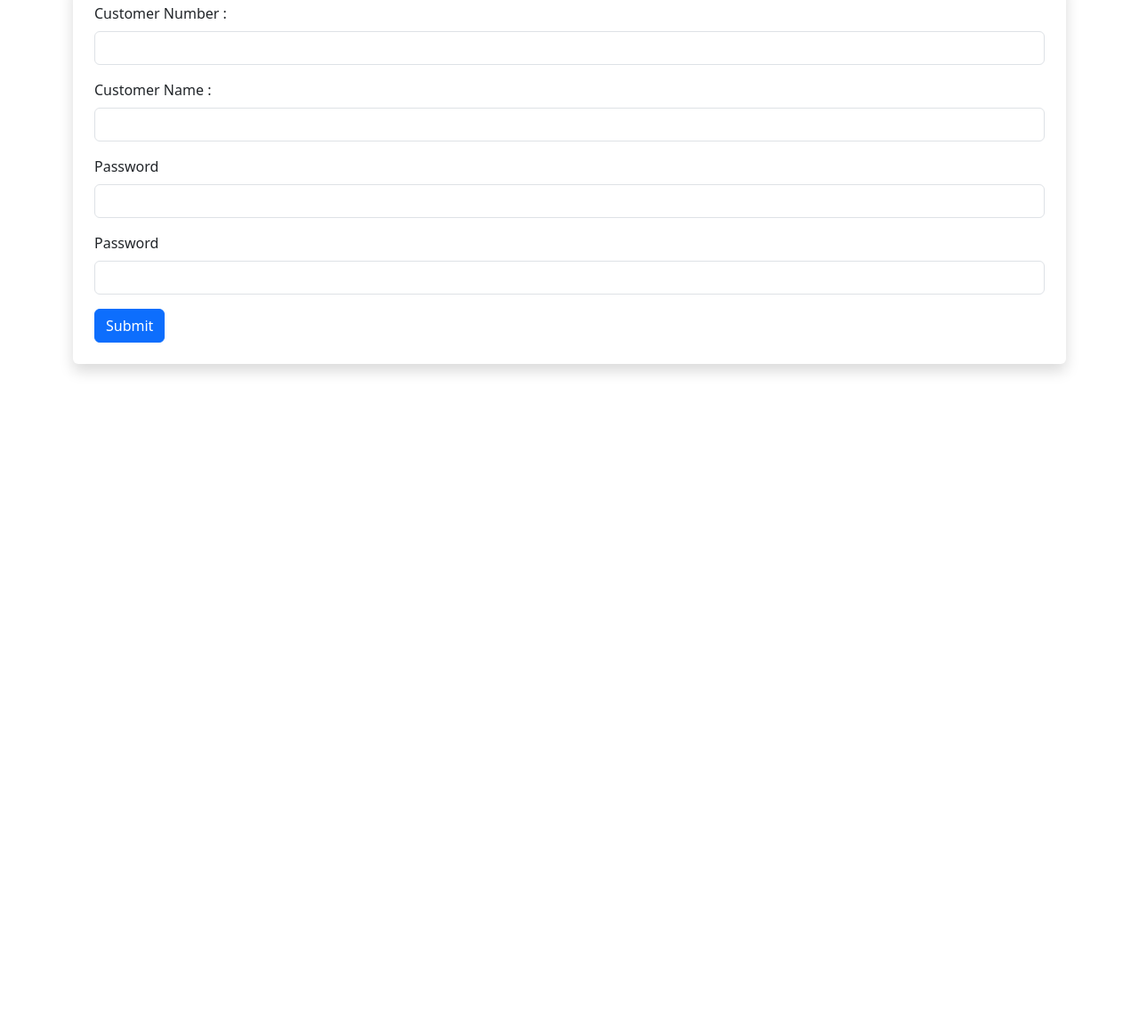
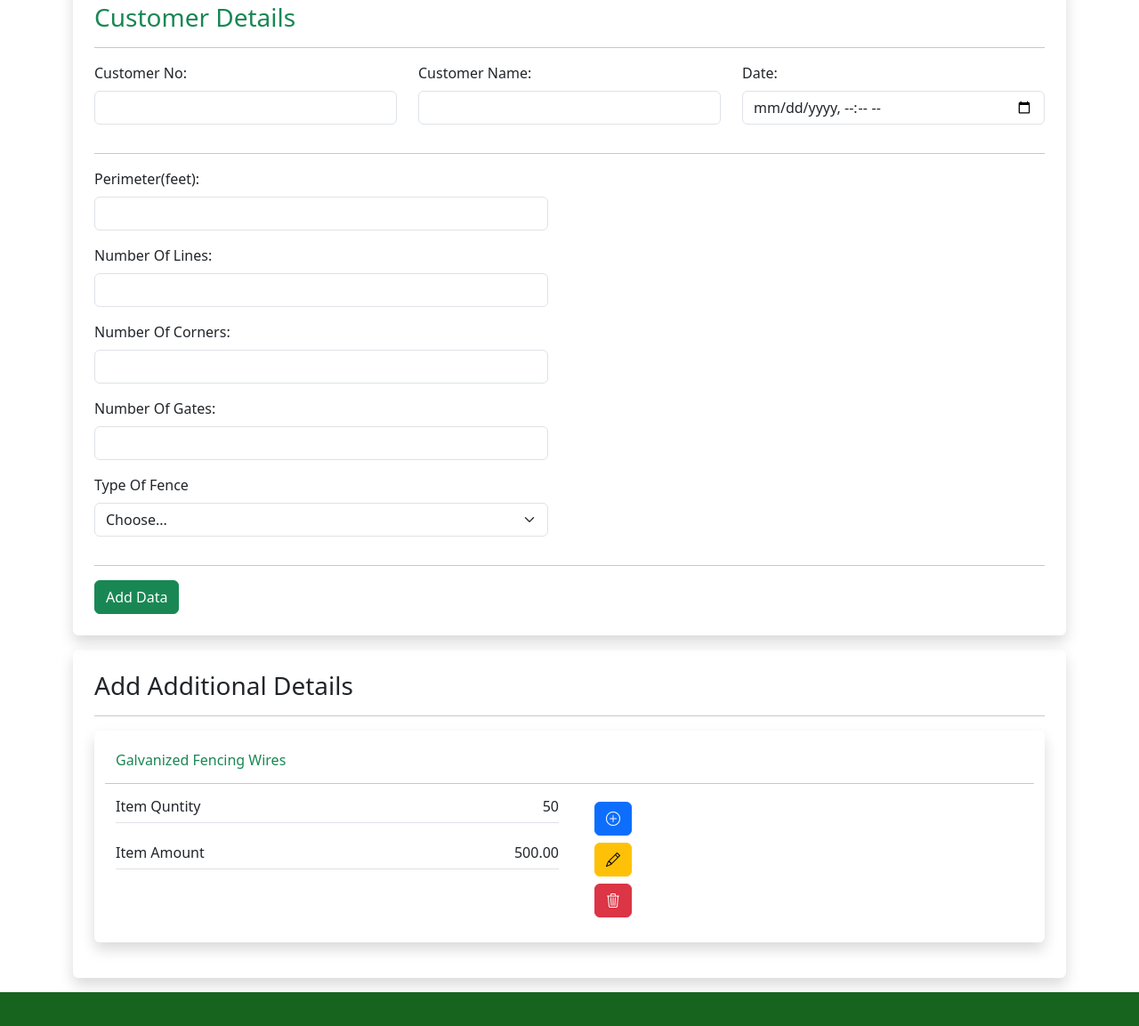
Before and after one commit to ns530/Invoice_system, a plain HTML site: page index.html in a window 1280 px wide. Shown: the part 363-1516 px from the top of the page at 89% size. Before the commit the page ends 800 px from the top, so only its background shows below. Drawn offline with nearby package versions, Linux system fonts and the light colour scheme.

Commit message:
create additioanl details

```diff
--- a/index.html
+++ b/index.html
@@ -7,43 +7,178 @@
     <!-- style -->
     <link rel="stylesheet" href="style.css" />
     <!-- style -->
+
+    <!-- Bootstrap CSS -->
+    <link
+      rel="stylesheet"
+      href="https://cdn.jsdelivr.net/npm/bootstrap-icons@1.11.3/font/bootstrap-icons.min.css"
+    />
     <link
       href="https://cdn.jsdelivr.net/npm/bootstrap@5.3.3/dist/css/bootstrap.min.css"
       rel="stylesheet"
       integrity="sha384-QWTKZyjpPEjISv5WaRU9OFeRpok6YctnYmDr5pNlyT2bRjXh0JMhjY6hW+ALEwIH"
       crossorigin="anonymous"
     />
+    <!-- Bootstrap CSS -->
   </head>
   <body>
     <header></header>
 
     <div class="container">
-      <div class="jumbotron w-100 shadow my-3 p-4 justify-content-center rounded-2">
+      <div
+        class="jumbotron w-100 shadow my-3 p-4 justify-content-center rounded-2"
+      >
         <h2 class="text-center text-success">Calculator</h2>
         <h1 class="text-center">Cost Estimator</h1>
       </div>
 
       <div class="jumbotron w-100 shadow my-3 p-4 rounded-2">
-        <form>
-          <div class="mb-3 col">
-            <label for="exampleInputEmail1" class="form-label">Customer Number :</label>
-            <input type="email" class="form-control" id="exampleInputEmail1" aria-describedby="emailHelp">
+        <div class="detail_input_header">
+          <h3 class="text-start text-success">Customer Details</h3>
+          <hr />
+        </div>
+        <div class="row">
+          <div class="mb-3 col-12 col-lg-4 col-md-10 col-sm-12">
+            <label for="exampleInputEmail1" class="form-label"
+              >Customer No:</label
+            >
+            <input
+              type="number"
+              class="form-control"
+              id="customer-num"
+              aria-describedby="emailHelp"
+            />
           </div>
-          <div class="mb-3 col">
-            <label for="exampleInputPassword1" class="form-label">Customer Name :</label>
-            <input type="password" class="form-control" id="exampleInputPassword1">
+          <div class="mb-3 col-12 col-lg-4 col-md-10 col-sm-12">
+            <label for="exampleInputPassword1" class="form-label"
+              >Customer Name:</label
+            >
+            <input type="text" class="form-control" id="customer-name" />
           </div>
-          <div class="mb-3 col">
-            <label for="exampleInputPassword1" class="form-label">Password</label>
-            <input type="password" class="form-control" id="exampleInputPassword1">
+          <div class="mb-3 col-12 col-lg-4 col-md-10 col-sm-12">
+            <label for="exampleInputPassword1" class="form-label">Date:</label>
+            <input type="datetime-local" class="form-control" id="issue-date" />
           </div>
-          <div class="mb-3 col">
-            <label for="exampleInputPassword1" class="form-label">Password</label>
-            <input type="password" class="form-control" id="exampleInputPassword1">
+        </div>
+        <hr />
+        <div class="row col-lg-6 col-md-12 col-12">
+          <div class="mb-3 col-lg-12 col-md-8 col-sm-12">
+            <label for="exampleInputEmail1" class="form-label"
+              >Perimeter(feet):</label
+            >
+            <input
+              type="number"
+              class="form-control"
+              id="perimeter"
+              aria-describedby="emailHelp"
+            />
           </div>
-          <button type="submit" class="btn btn-primary">Submit</button>
-        </form>
+          <div class="mb-3 col col-lg-12 col-md-8 col-sm-12 col-12">
+            <label for="exampleInputEmail1" class="form-label"
+              >Number Of Lines:</label
+            >
+            <input
+              type="number"
+              class="form-control"
+              id="num_of_lines"
+              aria-describedby="emailHelp"
+            />
+          </div>
+          <div class="mb-3 col col-lg-12 col-md-8 col-sm-12 col-12">
+            <label for="exampleInputEmail1" class="form-label"
+              >Number Of Corners:</label
+            >
+            <input
+              type="number"
+              class="form-control"
+              id="num_of_corners"
+              aria-describedby="emailHelp"
+            />
+          </div>
+          <div class="mb-3 col col-lg-12 col-md-8 col-sm-12 col-12">
+            <label for="exampleInputEmail1" class="form-label"
+              >Number Of Gates:</label
+            >
+            <input
+              type="number"
+              class="form-control"
+              id="num_of_gates"
+              aria-describedby="emailHelp"
+            />
+          </div>
+          <div class="mb-3 col col-lg-12 col-md-8 col-sm-12 col-12">
+            <label class="form-label" for="autoSizingSelect"
+              >Type Of Fence</label
+            >
+            <select class="form-select" id="type_of_fence">
+              <option selected>Choose...</option>
+              <option value="1">Galvanized Fencing wires 2.5mm</option>
+              <option value="2">Galvanized Fencing wires 2.0mm</option>
+            </select>
+          </div>
+        </div>
+        <hr />
+        <div class="btn btn-success" onclick="dataValidation()">Add Data</div>
       </div>
+
+      <!------------------- show-data -------------------->
+      <div
+        class="jumbotron w-100 shadow my-3 p-4 justify-content-center rounded-2"
+      >
+        <div class="detail_input_header">
+          <h3 class="text-start">Add Additional Details</h3>
+          <hr />
+        </div>
+        <!-- =================================================================== -->
+        <div class="jumbotron shadow my-3 p-4 justify-content-center rounded-2">
+          <div
+            class="item_name col-12 col-lg-6 mb-2 fs-3 d-flex justify-content-start"
+          >
+            <h3 class="fs-6 text-success text-start">
+              Galvanized Fencing Wires
+            </h3>
+          </div>
+          <div class="item row">
+            <hr />
+            <div
+              class="col-9 col-lg-6 col-md-8 col-sm-8 d-flex flex-column justify-content-start"
+            >
+              <div
+                class="col-12 item_quntity d-flex justify-content-between border-bottom mb-4"
+              >
+                <h3 class="fs-6">Item Quntity</h3>
+                <h3 class="fs-6">50</h3>
+              </div>
+              <div
+                class="col-12 item_amount d-flex justify-content-between border-bottom mb-4"
+              >
+                <h3 class="fs-6">Item Amount</h3>
+                <h3 class="fs-6">500.00</h3>
+              </div>
+            </div>
+            <div
+              class="col-3 col-lg-6 col-md-4 col-sm-4 d-flex flex-column px-4"
+            >
+              <div class="btn-outer">
+                <button class="btn btn-primary m-1">
+                  <i class="bi bi-plus-circle"></i>
+                </button>
+              </div>
+              <div class="btn-outer">
+                <button class="btn btn-warning m-1">
+                  <i class="bi bi-pencil"></i>
+                </button>
+              </div>
+              <div class="btn-outer">
+                <button class="btn btn-danger m-1">
+                  <i class="bi bi-trash3"></i>
+                </button>
+              </div>
+            </div>
+          </div>
+        </div>
+      </div>
+      <!------------------- show-data -------------------->
     </div>
 
     <footer></footer>
@@ -52,5 +187,6 @@
       integrity="sha384-YvpcrYf0tY3lHB60NNkmXc5s9fDVZLESaAA55NDzOxhy9GkcIdslK1eN7N6jIeHz"
       crossorigin="anonymous"
     ></script>
+    <script src="main.js"></script>
   </body>
 </html>
--- a/main.js
+++ b/main.js
@@ -0,0 +1,13 @@
+function dataValidation() {
+  const customerNum = document.getElementById("customer-num").value;
+  const customerName = document.getElementById("customer-name").value;
+  const issueDate = document.getElementById("issue-date").value;
+  const perimeter = document.getElementById("perimeter").value;
+  const NumOfLines = document.getElementById("num_of_lines").value;
+  const NumOfCorners = document.getElementById("num_of_corners").value;
+  const NumOfGates = document.getElementById("num_of_gates").value;
+  const TypeOfFence = document.getElementById("type_of_fence").value;
+
+
+    alert(customerName +" "+ customerNum);
+}
--- a/style.css
+++ b/style.css
@@ -13,10 +13,13 @@ header{
     background-color: var(--header-background_color);
 }
 
-/* footer{
+hr{
+    color: var(--header-background_color);
+}
+footer{
     left: 0;
     bottom: 0;
     width: 100vw;
     height: 30vh;
     background-color: var(--header-background_color);
-} */
+}
```
